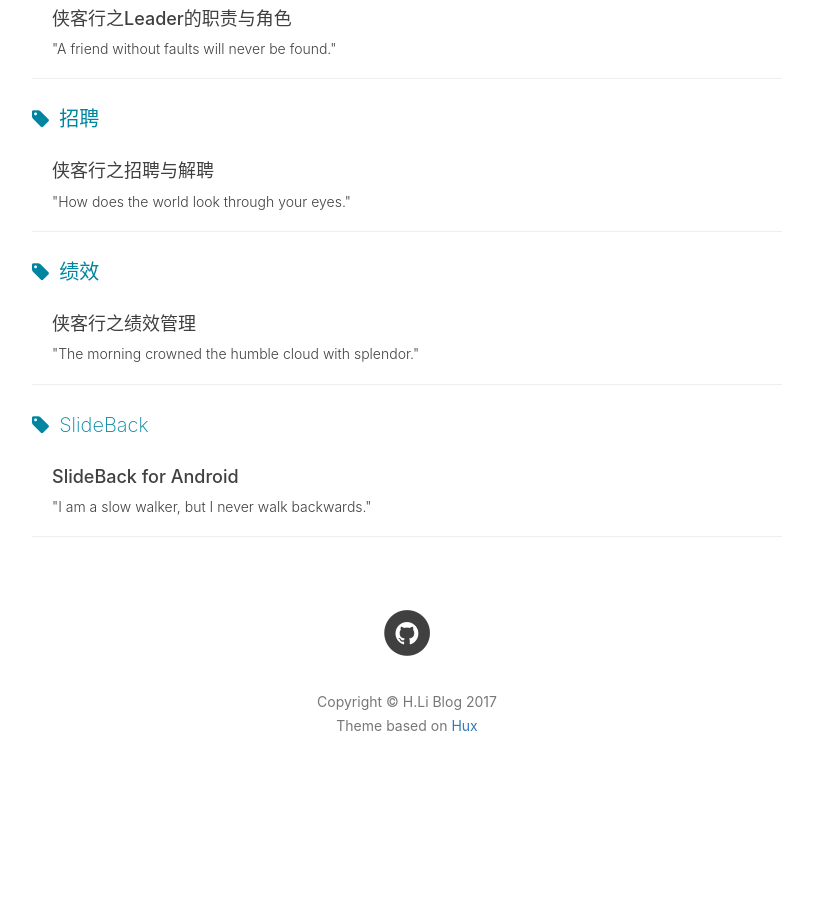
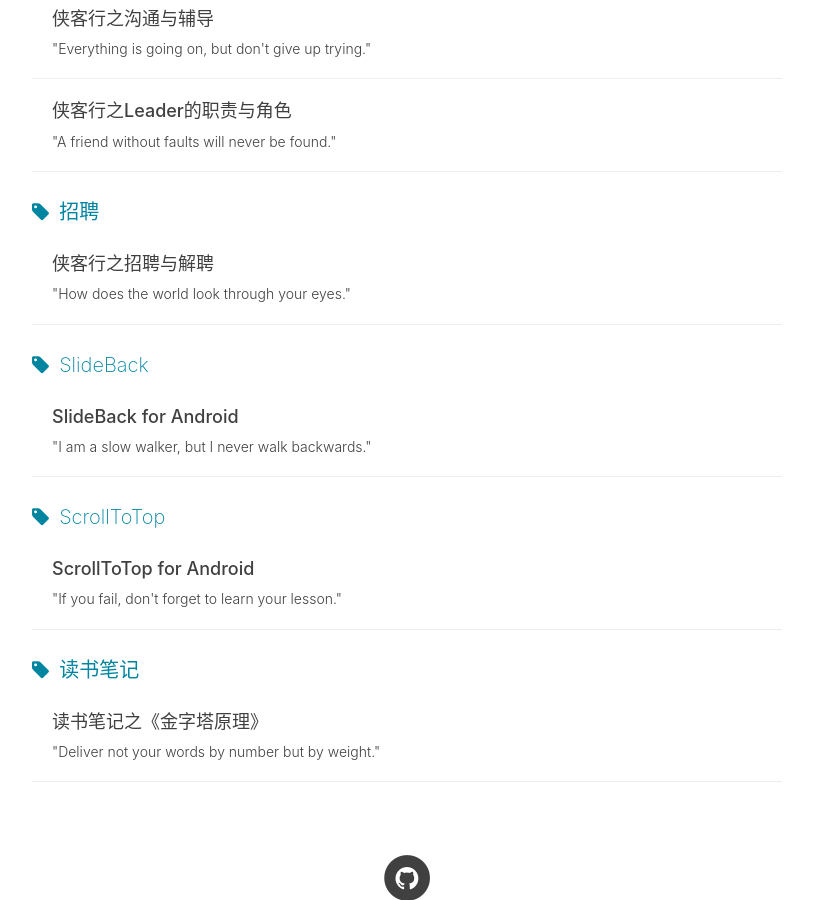
Before and after one commit to leehong2005/leehong2005.github.io, a Jekyll site: the page built from tags.html, in a window 1280 px wide and 900 px high, scrolled down 2967 px. Shown: the whole window, without its empty margins (233-1046 px from the left). Built offline with Jekyll 4.4.1, drawn with Linux system fonts in a browser that asks for light colours; before the commit the page ends 3770 px from its top, so only the background shows below that; some of the changed lines change nothing that is shown; some of the changed text lies outside the part shown.

Commit message:
增加读书笔记的文章

````diff
--- a/_posts/2016-09-04-alibaba-kpi-manage.md
+++ b/_posts/2016-09-04-alibaba-kpi-manage.md
@@ -8,7 +8,6 @@
 catalog: true
 tags:
     - 管理
-    - 绩效
 ---
 
 这是在阿里巴巴内部侠客行培训的核心要点和心得体会。
--- /dev/null
+++ b/_posts/2017-02-24-scrolltotop-for-android.md
@@ -0,0 +1,193 @@
+---
+layout:     post
+title:      "ScrollToTop for Android"
+subtitle:   " \"If you fail, don't forget to learn your lesson.\" "
+date:       2017-02-23 12:00:00
+author:     "leehong"
+header-img: "img/post-bg-android.jpg"
+catalog: true
+tags:
+    - ScrollToTop
+    - Android
+---
+
+
+[SlideBack](https://github.com/leehong2005/SlideBack) 项目实现了类似 `iOS` 左侧滑动返回交互的功能，`Android` 平台做得最早的应该是微信，即使到了现在，有滑动返回功能的App也不是很多，就算有，做得极致的也比较少。
+
+滑动返回功能目前我已经使用在自己的项目中了，也发现了不少问题，现在坑基本都填平了，一直就想放到 GitHub 上面来，迟迟等到今天是因为我认为始终还没达到一个完美的状态。该功能的实现最开始其实也从系统提供的组件中找到了一些灵感，典型的就是 `SlidePannel`，左侧菜单， Google 原生的 Android 应用基本都有这样的交互设计。站在前人的肩膀上，经过一番设计加工，也就有了现在的实现。
+
+废话结束，干货开始！！
+
+---
+
+设计这样的框架，我觉得最重要的几个点：
+
+* 高质量，坑少：应该是充分测试或线上应用验证过，而且需要考虑到方方面面
+* 轻量、低入侵：如果集成该框架，必须对现在项目的代码改动很少，想去掉的话，以非常低的代价就可以集成或去掉，简单来说就是插拔方便
+* 高性能：内存占用、不卡顿
+
+**可以参考如下几个项目，其中 `oubowu/SlideBack` 实现的效果不错。**
+
+* [oubowu/SlideBack](https://github.com/oubowu/SlideBack)
+* [r0adkll/Slidr](https://github.com/r0adkll/Slidr)
+* [XBeats/and_swipeback](https://github.com/XBeats/and_swipeback)
+
+## 功能
+
+* 设置滑动返回功能是否可用
+* 设置前一个界面是否跟随滑动而滑动
+* 设置阴影的图片
+* 设置左侧边缘响应的大小（其实一般都不会用到）
+
+**运行效果图**
+
+以下是效果图
+
+![](/img/2016/2016-10-29-slideback-img1.png)
+
+*图一：运行效果截图*
+
+
+## 使用说明
+
+#### 一般用法
+
+这个框架，对外暴露提供的API就一个类：**`SlideBackActivity `**。
+
+以下是使用方法，看好了
+
+例如我的应用中已经有自己的通用的 Activity 基类，名字就叫：`ActionBarActivity`，在这里的用法如下：
+
+```java
+public class ActionBarActivity extends SlideBackActivity {
+	...
+}
+
+```
+
+**重点是：这里只需要把 `ActionBarActivity` 的基类改成 `SlideBackActivity` 即可。**
+
+来看一下 sample 中的 `MainActivity` 的用法：
+
+```java
+public class MainActivity extends ActionBarActivity {
+
+    @Override
+    protected void onCreate(Bundle savedInstanceState) {
+        // 首页禁用滑动返回
+        setSlideable(false);
+
+        super.onCreate(savedInstanceState);
+        setContentView(R.layout.activity_main);
+    }
+}
+```
+
+这里调用了 `setSlideable(false);` 方法来禁用滑动返回，因为是首页嘛，不能滑动返回。
+
+#### API说明
+
+* **void setSlideable(boolean)** —— 设置滑动返回是否可用，`false`不可用，默认为`true`
+* **void setPreviousActivitySlideFollow(boolean)** —— 设置前一个activity的页面是否跟随滑动面一起滑动，`false`不滑动，默认为`true`
+* **void onSlideBack()** —— 滑动退出时调用的回调方法，派生类可以重写这个方法，例如可以做一些统计工作，统计关闭activity的方式，多少是滑动返回关闭的
+* **void setShadowResource(int)** —— 设置阴影的资源id，一般都是写一个shape drawable
+
+>真正大家需要关心的也前这么几个，严格来说，一般都只关心前两个就足够了～～
+
+## 设计思考
+
+#### 框架层次结构
+
+一般就两种实现方式，各有优缺点吧：
+
+* 继承：应用方的 Activity 继承自框架的 Activity （例如：`SlideBackActivity`）
+* 非继承：应用方在 Activity#setContentView(view) 之后调用框架的类来 `attach` 。
+
+这里我选择的是 **第一种方案！**
+
+框架的实现思路是通过继承的方式来实现的，虽然可能会更改使用方式的继承关系，但考虑到一般情况下，应用层都会有自己的统一的 Activity 基类，例如 `BaseActivity`、`ActionBarActivity` 之类的，其实修改一下这个基类的父类，就可以了。
+
+使用了继承的设计，相当于在以前的继承关系中插入了一层，大概的类图如下所示：
+
+![](/img/2016/2016-10-29-slideback-img2.png)
+
+*图二：设计的框架结果，应用层的 Activity 继承自框架中的 `SlideBackActivity`*
+
+
+由于是使用继承的设计，子类设置的 content view，在 `SlideBackActivity` 中会把content view 添加到自己的一个叫 `SlideFrameLayout` 的容器中，它会处理各种事件。在这个容器中，还有一个用来显示前一个Activity内容的自定义视图，叫 `PreviewView`，它们的z-order是：
+
+PreviewView: 0
+SlideFrameLayout：1
+
+也就是说，PreviewView 在最下面，SlideFrameLayout 在最上在，对用户可见，当用户开始滑动时，把上面的 SlideFrameLayout 进行偏移，那么自然就看到下在的 PreviewView 了。 如下图所示：
+
+![](/img/2016/2016-10-29-slideback-img3.png)
+
+*图三：`SlideFrameLayout` 与 `PreviewView` 的Z轴关系*
+
+#### 显示前一个页面
+
+为了显示前一个 activity 的内容，这里可能有几种方法：
+
+**1、创建bitmap：**常见的做法是把前一个 activity 的内容绘制到一个bitmap上面，然后对 bitmap 再进行绘制。这种方法有几个缺点：
+
+* 创建一个屏幕大小的 bitmap 特别耗内存、在创建 bitmap 的一瞬间，可能会卡顿
+* 何时将 activity 的内容绘制到bitmap上面？如果启动新页面时就绘制，则可能会把前一个界面的一些按下效果也绘制上了，这个时机不好把握
+* 不符合高效的原则
+
+**2、window设置为透明：**在 manifest 中把activity的背景设置为透明，这种方案问题更大了，试想一下，如果想在 JAVA 层通过开关来控制滑动返回是否开启，你想想会是什么效果？另外一个，把窗体设置为透明，可能会带来很多坑，机型适配，沉浸式都可能会有问题。这个不符合轻量，低入侵原则。
+
+**3、实时绘制：**把前一个 activity 的 content view （android.R.id.content）实时绘制到当前界面中。这种方法是最优的，不用创建bitmap，不用设置窗体背景。
+
+**我这个项目中就是使用的第三种方案**，自定义的View如下，很简单：
+
+```java
+ private static class PreviewView extends View {
+        private View mHostView;
+
+        public PreviewView(Context context) {
+            super(context);
+        }
+
+        public void setHostView(View view) {
+            mHostView = view;
+        }
+
+        @Override
+        public void draw(Canvas canvas) {
+            super.draw(canvas);
+            if (mHostView != null) {
+                mHostView.draw(canvas);
+            }
+        }
+
+        @Override
+        protected void onDetachedFromWindow() {
+            super.onDetachedFromWindow();
+            mHostView = null;
+        }
+    }
+```
+
+## 优点
+
+* 不用设置窗体的背景为透明
+* 不需要对前一个 activity 进行截图，内存占用少
+* 轻量、使用简单
+
+## 缺点
+
+* 转屏可能会存在问题，不过中国特色移动互联网里面，一般能转屏的还真不多见，所以这个问题就不是特别突显
+* 修改了继承关系，如果应用层的 BaseActivity 是继承自 `FragmentActivity`，`AppCompatActivity` 的话，可能会有些问题，那么也必须把 `SlideBackActivity` 的基类也改成这些类
+
+## 小结
+
+**尽管我努力去做到高质量，但仍然可能存在问题，如果你在使用过程中，发现了任何问题，或者用得不爽的，可以反馈给我，欢迎同仁一起探讨交流！**
+
+请关注：
+
+* [SlideBack](https://github.com/leehong2005/SlideBack)
+* [我的GitHub](https://github.com/leehong2005)
+* [我的GitHub博客](http://leehong2005.com)
+
+（完）
--- /dev/null
+++ b/_posts/2017-03-24-note-for-pyramid.md
@@ -0,0 +1,191 @@
+---
+layout:     post
+title:      "读书笔记之《金字塔原理》"
+subtitle:   " \"Deliver not your words by number but by weight.\" "
+date:       2017-03-24 12:00:00
+author:     "leehong"
+header-img: "img/post-bg-os-metro.jpg"
+catalog: true
+tags:
+    - 读书笔记
+---
+
+以下是《金字塔原理》一书的读书笔记，可能记得不太全，主要是把我认为重要的点记录下来了，整本书还是不错的，但是不算是一本有趣的书，后面读起来也挺枯燥，但作为一入门书籍还是不错的，后续有机会再结合其他的逻辑思维方面的书再看看。
+
+---
+
+### 第一章 为什么要使用金字塔结构
+
+#### 自上而下表达，结论先行
+
+先总结后具体的表达顺序
+
+#### 自下而上思考，总结概括
+
+金字塔中的思想以3种方式相互联系 —— 向上、向下和横向。位于一组思想的上一个层次的思想是对这一组思想的概括，这一些思想则是对其上一层次思想的解释和支持。
+
+文章中的思想必须符合以一规则：
+
+* 纵向：文章中任一层次上的思想必须是其下一层次思想的概括。
+* 横向：每组中的思想必须属于同一逻辑范畴。
+* 横向：每组中的思想必须按照逻辑顺序组织。
+
+---
+
+### 第二章 金字塔内部的结构
+
+#### 纵向关系
+
+#### 横向关系
+
+---
+
+### 第三章 如何构建金字塔
+
+#### 自上而下法构建金字塔的步骤：
+
+* 提出主题思想。
+* 设想受众的主要疑问。
+* 写序言：背景-冲突-疑问-回答。
+* 与受众进行疑问 / 回答式对话。
+* 对受众的新疑问，重复进行疑问 / 回答式对话。
+
+#### 自下而上思考：
+
+* 列出你想表达的所有思想需求。
+* 找出各要点之前的逻辑关系。
+* 得出结论。
+
+**标题应呈现某种思想、观点或论点，而不是只说明要讨论问题的类别。**
+
+两种思考方式：演绎法和归纳法。
+
+* 演绎法：概括性思想 ——> 评论这些思想 ——> 因此 ——> 某个结论
+* 归纳法：概括性思想 + 类似思想 + 类似思想 + ... ——> 某个结论
+
+* 概括行动性思想（介绍采取的行动、行为、动作、步骤、流程）时，应说明采取行动后取得的结果（效果、达到的目标）。
+* 概括描述性思想（介绍背景、信息）时，应说明这些思想具有共同点的含义（共同点的意义）。
+
+**总结句避免使用“缺乏思想”的句子**
+
+**总结句要说明行动产生的结果 / 目标**
+
+**总结句要使用明确的词汇 / 语句**
+
+简单的说就是总结句子要使用明确的语句，不要有模糊的说明在里面，例如，你不能含糊地说：“我做这 3 件事是为了提高利润。” 因为，利润提高 10 个百分点和 2 个百分点都算是提高，但为此而采取的措施肯定不同。
+
+为了使读者理解更为清楚，也为了便于自己检查思路，你可以这样表达：“我做这 3 件事是为了在明年 1 月 15 日以前将利润提高 10 个百分点。”。
+
+有时候我们不一定能将结果以明确的数字量化出来，但是必定有某种明确的方式可以判断是否实现了这一结果。例如：
+
+> 我们必须培养一种全球意识，使每一个人都认识到自己是全世界社会中的一员。
+
+这句话会使你没有什么好办法想出为实现这一目标所必须采取的措施，即你无法回答 「如何做到」这个问题。
+
+---
+
+### 第四章 序言的具体写法
+
+文章的序言必须用讲故事的形式，也就是说，序言必须介绍读者熟悉的某些 “背景”，说明发生的 “冲突”，并由此引发读者的 “疑问”，然后针对该 “疑问” 给出 “答案”。
+
+---
+
+### 第五章 演绎推理与归纳推理
+
+在金字塔横向结构中，同一组中的思想之间存在着逻辑顺序，具体的顺序取决于该组思想之间的逻辑关系是演绎推理关系，还是归纳推理关系。
+
+位于演绎推理过程上一层次的思想是对演绎过程的概括，重点是在演绎推理过程的最后一步，即由 “因此” 引出的结论。归纳推理是将具有共同点的事实、思想或观点归类分组，并概括其共同性（或论点）。
+
+**演绎推理：**
+
+> 鸟会飞 ——> 我是一只鸟 ——> 因此我会飞，那么上一层级是：我会飞，因为我是鸟。
+
+**归纳推理：**
+
+> 美军坦克已经抵达波兰边境 + 德军坦克已经抵达波兰边境 + 俄军坦克已经抵达波兰边境  ——> 波兰将遭到坦克进攻。
+
+---
+
+### 第八章 界定问题
+
+1. 是否有 / 是否可能有问题（或机会）？
+2. 问题在哪里？
+3. 为什么会存在（产生问题的根源、原因）？
+4. 我们能做什么？
+5. 我们应该怎么做？
+
+**我们对这些问题进行归类：其中 1 和 2 是「界定问题」，3 是「结构化分析原因」，4 和 5 是「寻求解决方案」。**
+
+---
+
+### 第九章 结构化分析问题
+
+分析问题的标准流程是：
+
+收集信息 ——> 描述发现 ——> 得出结论 ——> 提出方案
+
+
+1. 从收集信息入手
+2. 设计诊断框架
+3. 寻找因果关系
+4. 将产生问题的可能原因分类
+
+---
+
+### 第十章 在书面上呈现金字塔
+
+最常见的有：
+
+* 多级标题法
+* 下划线法
+* 数字编号法
+* 行首缩进法
+* 项目符号法
+
+#### 多级标题法
+
+使用多级标题的基本方法是：不同层次的思想（观点、论点、论据、建议），用不同的标记区分；层次越低的思想离页面的右端越近；同一层次的思想采用同一表现形式。
+
+使用标题应注意以下几点：
+
+##### 1.每一层级的标题不可能只有一个
+
+标题呈现的是金字塔里不同的层级的思想，每一层级不可能只有一项内容。标题的目的是吸引读者的注意，一个标题代表的思想是一组思想中的一个，一组中所有思想共同解释或支持该组的整体思想。
+
+##### 2.相同的思想（观点、论点、建议等）应使用相同的句型
+
+每一组思想都是同一类型的思想，为了强调这种一致性，一组中的所有标题应采用同样的句子顺序，即对杖。
+
+##### 3.标题用词应提炼思想的精髓
+
+标题的作用是提示，而不是统领下文，因此应该尽量简明扼要。
+
+##### 4.标题与正文应该分开考虑
+
+标题更多是为了眼球而写，而不是为头脑而写。因此，很少有人仔细阅读标题，不能靠标题作为正文的一部分传递信息。
+
+##### 5.每组标题应提前集中介绍
+
+这样做是为了说明该组标题将解释或讨论的主要论点，以及将要提出的思想观点。
+
+##### 6.不要滥用标题
+
+这是所有规则中最重要的一条。只有当标题有助于说清楚你想传达的信息，有助于读者领会你思想的细节时才使用。
+
+
+#### 下划线法
+
+
+#### 数字编号法
+
+
+#### 行首缩进法
+
+
+#### 项目符号法
+
+
+#### 上下文之间要有过渡
+
+* 讲故事
+* 承上启下
````
